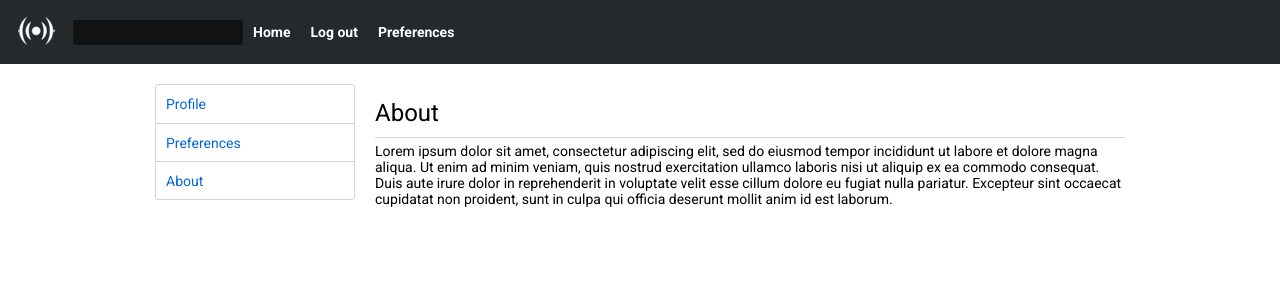
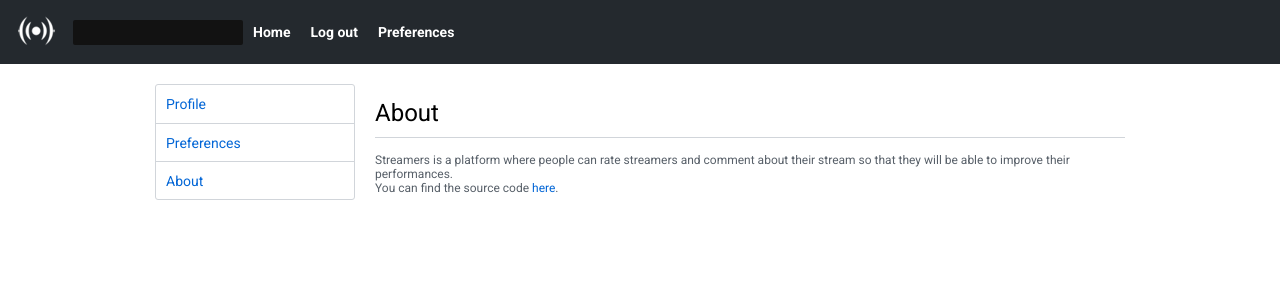
Before and after one commit to bbzitopirulito/streamers, a React (Create React App) app: page /settings/about in a window 1280 px wide. Shown: the top 300 px of the page. Built offline with nearby package versions, Linux system fonts and the light colour scheme.

Commit message:
adding a form to the profile settings, changing the about content

```diff
--- a/src/App.css
+++ b/src/App.css
@@ -9,6 +9,10 @@
 
 html, body, #root {
     min-height: 100%;
+}
+
+a {
+    text-decoration: none;
 }
 
 body, input, button, select, labe, a {
--- a/src/pages/Settings/About/index.js
+++ b/src/pages/Settings/About/index.js
@@ -1,4 +1,5 @@
 import React from 'react';
+import { Link } from 'react-router-dom';
 
 import Navmenu from '../../../components/Navmenu';
 import SettingsNav from '../../../components/SettingsNav';
@@ -19,20 +20,12 @@ export default function About() {
                         <SettingsPainel title={"About"}>
                         </SettingsPainel>
                         <div className="preferencestext">
-                            <p>Lorem ipsum dolor sit amet,
-                            consectetur adipiscing elit,
-                            sed do eiusmod tempor incididunt ut labore et
-                            dolore magna aliqua. Ut enim ad minim veniam,
-                            quis nostrud exercitation ullamco laboris nisi
-                            ut aliquip ex ea commodo consequat.
-                            Duis aute irure dolor in reprehenderit
-                            in voluptate velit esse cillum dolore eu fugiat nulla pariatur.
-                            Excepteur sint occaecat cupidatat non proident,
-                            sunt in culpa qui officia deserunt mollit anim id est laborum.</p>
+                            <p>Streamers is a platform where people can rate streamers and
+                            comment about their stream so that they will be able to improve their performances.</p>
+                            <p>You can find the source code <a href="https://github.com/bbzitopirulito/streamers">here</a>.</p>
                         </div>
                     </div>
                 </div>
-
             </div>
     </>
     );
--- a/src/pages/Settings/About/styles.css
+++ b/src/pages/Settings/About/styles.css
@@ -7,5 +7,16 @@
 .aboutwrapper > .painel > .painelscreen > .preferencestext {
     width: 750px;
     margin-left:20px;
-    padding-top:5px;
+    padding-top:15px;
+    color:#586069;
+    font-size: 12px;
 }
+
+.aboutwrapper > .painel > .painelscreen > .preferencestext  a {
+    font-size: 12px;
+    color:#0366d6;
+}
+
+.aboutwrapper > .painel > .painelscreen > .preferencestext a:hover {
+    text-decoration: underline;
+}
--- a/src/pages/Settings/Profile/index.js
+++ b/src/pages/Settings/Profile/index.js
@@ -1,4 +1,4 @@
-import React from 'react';
+import React, { useState } from 'react';
 
 import Navmenu from '../../../components/Navmenu';
 import SettingsNav from '../../../components/SettingsNav';
@@ -7,6 +7,16 @@ import SettingsPainel from '../../../components/SettingsPainel';
 import './styles.css';
 
 export default function Profile() {
+    const [newusername, setNewUsername] = "";
+    const [newpassword, setNewPassword] = "";
+    const [newplatform, setNewPlatform] = "";
+
+    //search about redux and svg
+
+    async function handleSubmit() {
+
+    }
+
     return (
         <>
             <div className="profilewrapper">
@@ -16,9 +26,34 @@ export default function Profile() {
                         <SettingsNav />
                     </div>
                     <div className="painelscreen">
-                        <SettingsPainel title={"Profile"}>
+                        <SettingsPainel title={"Profile"} />
+                        {/* <form onSubmit={handleSubmit}>
+                            <label htmlFor="username">Username</label>
+                            <input
+                                type="text"
+                                id="username"
+                                value={newusername}
+                                onChange={event => setNewUsername(event.target.value)}
+                            />
+                            <label htmlFor="password">Password</label>
+                            <input
+                                type="password"
+                                id="password"
+                                value={newpassword}
+                                onChange={event => setNewPassword(event.target.value)}
+                            />
+                            <label htmlFor="platform">Platform</label>
+                            <select value={newplatform} id="platform" onChange={event => setNewPlatform(event.target.value)}>
+                                <option value="twitch">Twitch</option>
+                                <option value="mixer">Mixer</option>
+                                <option value="hitbox">Hitbox</option>
+                                <option value="facebook">Facebook</option>
+                                <option value="youtube">Youtube</option>
+                                <option value="nimo">Nimo</option>
+                            </select>
 
-                        </SettingsPainel>
+                            <button className="btn" type="submit">Update profile</button>
+                        </form>                         */}
                     </div>
                 </div>
 
```
